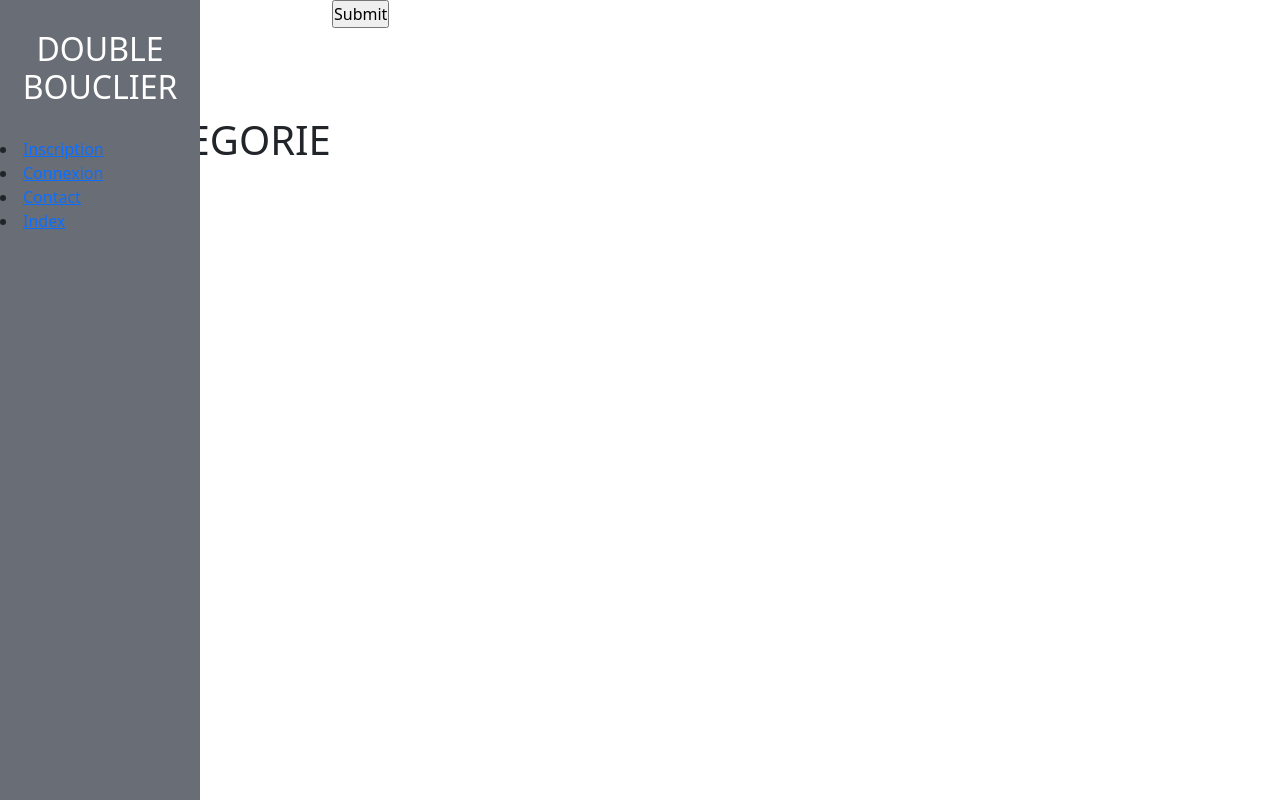
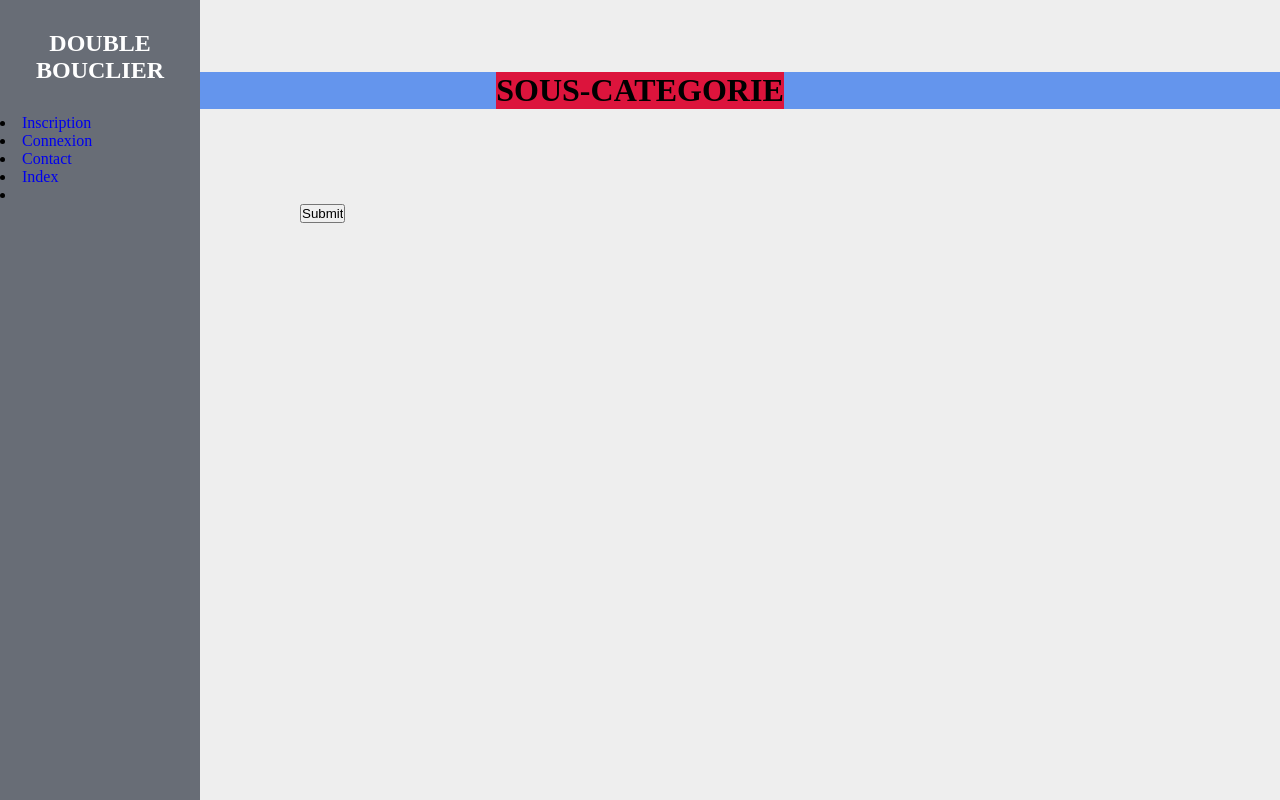
Before and after one commit to fabien-ponzio/boutique, a PHP site: page /pages/souscategories.php?id=1 in a window 1280 px wide. Run offline with PHP 8.4, Linux system fonts and the light colour scheme; data that the repository does not hold is empty; some libraries are stand-ins or nearby versions.

Commit message:
css en cours

```diff
--- a/CSS/header.css
+++ b/CSS/header.css
@@ -164,3 +164,7 @@
     .social_media{
       display: none !important;
     }
+
+.bouton_deco{
+  background-color: burlywood;
+}
--- a/CSS/items.css
+++ b/CSS/items.css
@@ -1,7 +1,7 @@
 body {
 }
-.displayItems {
+/* .displayItems {
   display: flex;
   flex-direction: column;
   margin-left: 50%;
-}
+} */
--- /dev/null
+++ b/CSS/souscategories.css
@@ -0,0 +1,41 @@
+.wrapper_categories{
+    display:flex;
+    flex-direction: column;
+    background-color: cornflowerblue;
+    align-items: center;
+    justify-content: center;
+}
+
+.wrapper_categories h1{
+    background-color: crimson;
+}
+
+.wrapper_item{
+    display: flex;
+    flex-wrap: wrap;
+    flex-direction: row;
+    background-color: darkcyan;
+    width: 70%;
+    margin-left: 20%;
+    align-items: center;
+    justify-content: center;
+}
+
+.displayItems{
+    padding-top: 10px;
+    padding-bottom: 10px;
+    justify-content: center;
+    align-items: center;
+    display: flex;
+    flex-direction: column;
+    background-color: darkgoldenrod;
+    width: 20%;
+    margin-left:2.5% ;
+    margin-right:2.5% ;
+}
+
+.displayItems img{
+    width: 150px;
+    height: 220px;
+    box-shadow: 6px 6px 10px black;
+}
--- a/pages/addpanier.php
+++ b/pages/addpanier.php
@@ -10,9 +10,9 @@
 $path_souscategories="souscategories.php";
 $page="Ajout Panier";
 require_once('header.php');
-// if(isset($_GET)){
-// $id_article = $_GET['id'];
-// }
+if(isset($_GET)){
+$id_article = $_GET['id'];
+}
 if (isset($id_article)) {
     // j'appelle la methode get product qui fait parti de la classe panier et qui peut me permettre de récupérer les informations d'un produit en paramètres je lui passe l'id article
     $product = $panier->getProducts($id_article);
--- a/pages/header.php
+++ b/pages/header.php
@@ -36,9 +36,10 @@
     <link rel="stylesheet" href="CSS/cart.css">
     <link rel="stylesheet" href="CSS/items.css">
     <link rel="stylesheet" href="CSS/index.css">
+    <link rel="stylesheet" href="CSS/souscategories.css">
+
     <?php
 }else { ?>
-
     <link rel="stylesheet" href="../CSS/header.css">
     <link rel="stylesheet" href="../CSS/items.css">
     <link rel="stylesheet" href="../CSS/connexion.css">
@@ -47,12 +48,14 @@
     <link rel="stylesheet" href="../CSS/cart.css">
     <link rel="stylesheet" href="../CSS/items.css">
     <link rel="stylesheet" href="../CSS/index.css">
+    <link rel="stylesheet" href="../CSS/souscategories.css">
+
 <?php
 }?>
 
 
         <!-- LINK BOOTSTRAP -->
-    <link href="https://cdn.jsdelivr.net/npm/bootstrap@5.0.0-beta2/dist/css/bootstrap.min.css" rel="stylesheet" integrity="sha384-BmbxuPwQa2lc/FVzBcNJ7UAyJxM6wuqIj61tLrc4wSX0szH/Ev+nYRRuWlolflfl" crossorigin="anonymous">
+    <!-- <link href="https://cdn.jsdelivr.net/npm/bootstrap@5.0.0-beta2/dist/css/bootstrap.min.css" rel="stylesheet" integrity="sha384-BmbxuPwQa2lc/FVzBcNJ7UAyJxM6wuqIj61tLrc4wSX0szH/Ev+nYRRuWlolflfl" crossorigin="anonymous"> -->
         <!-- LINK FONTAWESOME -->
     <link rel="stylesheet" href="https://use.fontawesome.com/releases/v5.3.1/css/all.css" integrity="sha384-mzrmE5qonljUremFsqc01SB46JvROS7bZs3IO2EmfFsd15uHvIt+Y8vEf7N7fWAU" crossorigin="anonymous">    <meta name="viewport" content="width=device-width, initial-scale=1.0">
     <script src="https://ajax.googleapis.com/ajax/libs/jquery/3.5.1/jquery.min.js"></script>
@@ -70,6 +73,7 @@
             <ul>
                 <li><a href=<?=$path_cart?> >Panier <?= $panier->count()?></a></li>
                 <li><a href=<?=$path_profil?> >Profil</a></li>
+
                 <!-- DROPDOWN CATEGORIES -->
 
                 <?php
@@ -84,7 +88,6 @@
                 </button>
                 <div class="dropdown-content">
                     <?php $sousCategory = $categorie->getSouscategories($id_category);
-                    // var_dump($sousCategory);
                     foreach($sousCategory as $sousCat){?>
                     <a href="<?=$path_souscategories?>?id=<?= $sousCat["id_sscategorie"] ?>"><?= $sousCat['nom'] ?></a>
                         <?php
@@ -105,15 +108,20 @@
             <?php } ?>
             <li><a href="#">Contact</a></li>
             <li><a href="<?=$path_index?>">Index</a></li>
-                </div>
+            <li class="bouton_deco">
+                <a href="">
+                    <form action="connexion.php" method="POST">
+                        <input type="submit" name="deconnexion">
+                    </form>
+                </a>
+            </li>
+
+            </div>
         </ul>
 
     <div class="social_media">
         <ul>
             <li>
-            <form action="connexion.php" method="POST">
-                <input type="submit" name="deconnexion">
-            </form>
             </li>
             <li><a href="#"><i class="fab fa-facebook-square"></i></a></li>
             <li><a href="#"><i class="fab fa-twitter-square"></i></a></li>
--- a/pages/items.php
+++ b/pages/items.php
@@ -10,8 +10,8 @@
 $path_souscategories="souscategories.php";
 $page='Article';
 require_once('header.php');
-// $items = new Categories();
-// $id_items = $_GET['id'];
+$items = new Categories();
+$id_items = $_GET['id'];
 // résultat
 $getItemsinfo = $items->getItemsinfo($id_items);
 ?>
--- a/pages/souscategories.php
+++ b/pages/souscategories.php
@@ -29,19 +29,25 @@
     <title>Document</title>
 </head>
 <body>
-<h1>SOUS-CATEGORIE <?=$nameSousCategorie['nom']?></h1>
-<?php
-foreach($Items as $article){?>
-<div class="displayItems">
-<a href="items.php?id=<?=$article['id_article']?>"><?= $article['nom']?></a>
-<span><?= $article['taille']?></span>
-<span><?= $article['prix']?></span>
-<?php $Pictures = $categorie->getPictures($article['id_article']); //var_dump($Pictures); ?>
+<main class="wrapper_categories">
+    <h1>SOUS-CATEGORIE <?=$nameSousCategorie['nom']?></h1>
+
+    <section class="wrapper_item">
+    <?php
+    foreach($Items as $article){?>
+    <article class="displayItems">
+
+    <?php $Pictures = $categorie->getPictures($article['id_article']); //var_dump($Pictures); ?>
     <a href="items.php?id=<?=$article['id_article']?>"><img src="../<?= $Pictures['chemin_image']?>" alt="#"></a>
-</div>
-<?php
+    <a href="items.php?id=<?=$article['id_article']?>"><?= $article['nom']?></a>
+    <p><?= $article['taille']?></p>
+    <p><?= $article['prix']?> €</p>
 
+    </article>
+    <?php
 }
 ?>
+    </section>
+</main>
 </body>
 </html>
```
Also changed, not shown: pages/cart.php (+5 -4 lines).
